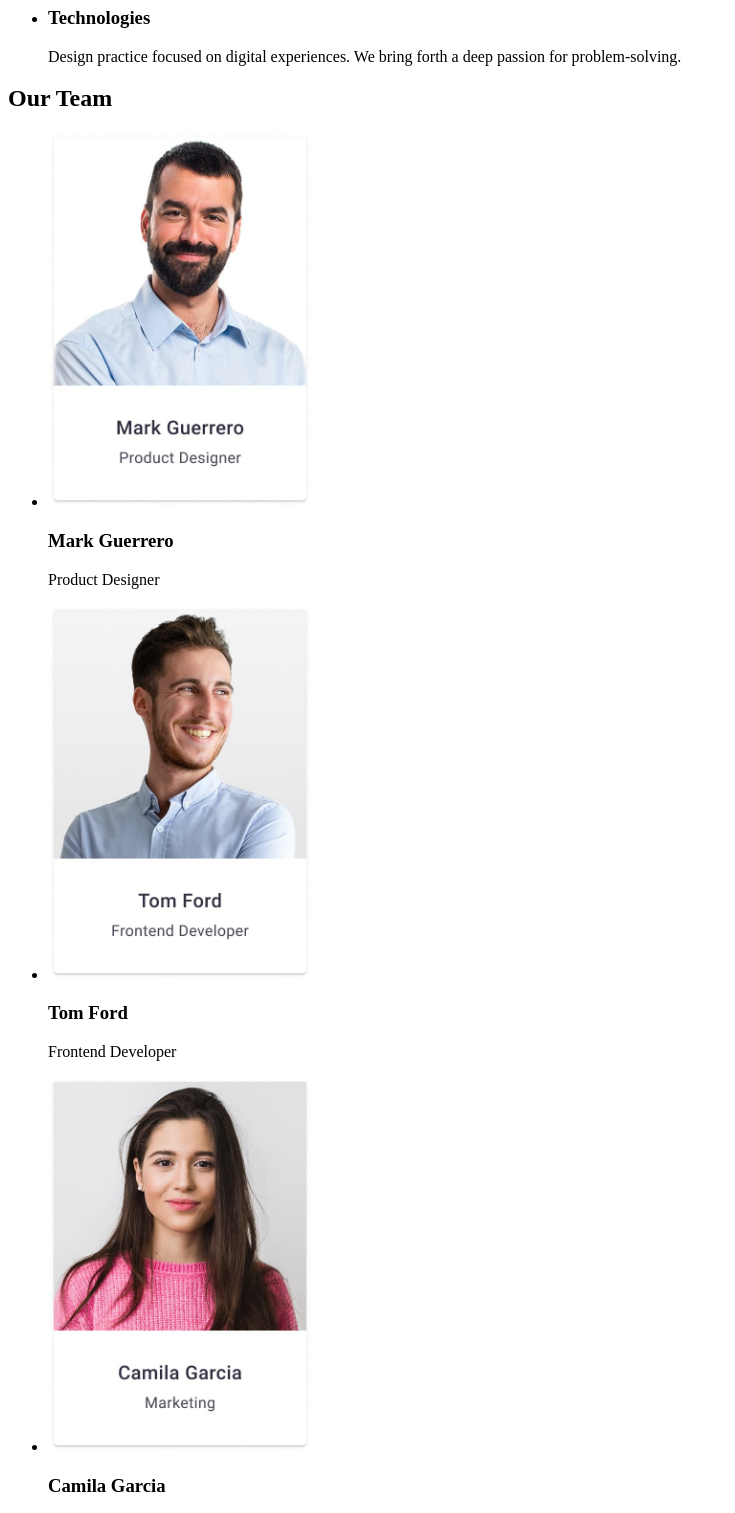
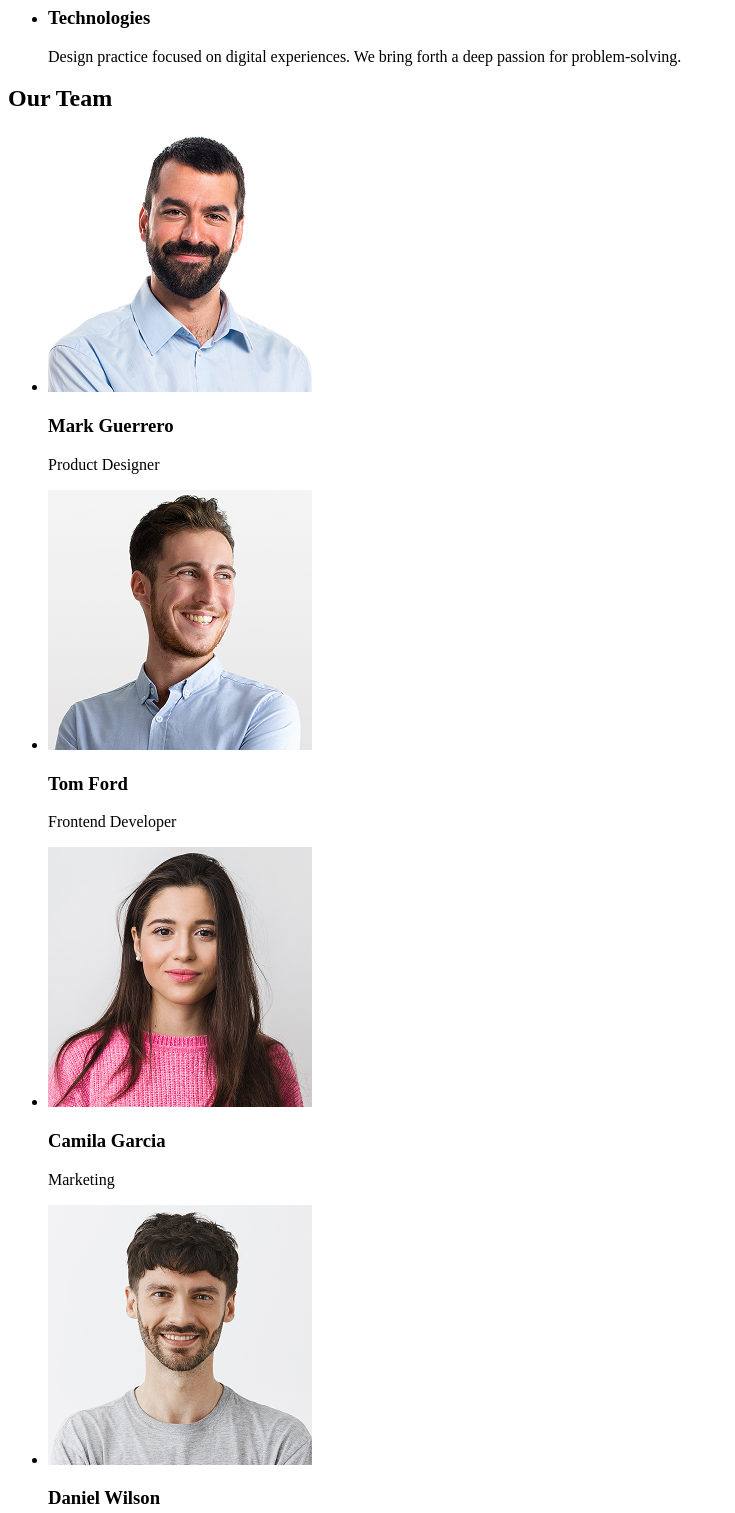
Before and after one commit to Tatiana-Kolomeichuk/goit-markup-hw-01, a plain HTML site: page index.html in a window 1280 px wide. Shown: the part 480-1993 px from the top of the page, without its empty margins (0-735 px from the left). Drawn offline with Linux system fonts and the light colour scheme.

Commit message:
change images

```diff
--- a/index.html
+++ b/index.html
@@ -12,7 +12,7 @@
     <!-- Header -->
     <header>
         <nav>
-            <a href="./index.html">WebStudio</a>
+            <a href="index.html">WebStudio</a>
             <ul>
                 <li><a href="#">Studio</a></li>
                 <li><a href="#">Portfolio</a></li>
@@ -68,22 +68,22 @@
             <h2>Our Team</h2>
             <ul>
                 <li>
-                    <img src="./images/mark-guerrero.jpg" alt="Mark Guerrero" width="264">
+                    <img src="./images/team1.jpg" alt="Mark Guerrero" width="264">
                     <h3>Mark Guerrero</h3>
                     <p>Product Designer</p>
                 </li>
                 <li>
-                    <img src="./images/tom-ford.jpg" alt="Tom Ford" width="264">
+                    <img src="./images/team2.jpg" alt="Tom Ford" width="264">
                     <h3>Tom Ford</h3>
                     <p>Frontend Developer</p>
                 </li>
                 <li>
-                    <img src="./images/camila-garcia.jpg" alt="Camila Garcia" width="264">
+                    <img src="./images/team3.jpg" alt="Camila Garcia" width="264">
                     <h3>Camila Garcia</h3>
                     <p>Marketing</p>
                 </li>
                 <li>
-                    <img src="./images/daniel-wilson.jpg" alt="Daniel Wilson" width="264">
+                    <img src="./images/team4.jpg" alt="Daniel Wilson" width="264">
                     <h3>Daniel Wilson</h3>
                     <p>UI Designer</p>
                 </li>
@@ -93,7 +93,7 @@
 
     <!-- Footer -->
     <footer>
-        <a href="./index.html">WebStudio</a>
+        <a href="index.html">WebStudio</a>
         <p>Increase the flow of customers and sales for your business with digital marketing & growth solutions.</p>
     </footer>
 
```
Also changed, not shown: images/camila-garcia.jpg (deleted), images/daniel-wilson.jpg (deleted), images/mark-guerrero.jpg (deleted), images/team1.jpg (added), images/team2.jpg (added), images/team3.jpg (added), images/team4.jpg (added), images/tom-ford.jpg (deleted).
